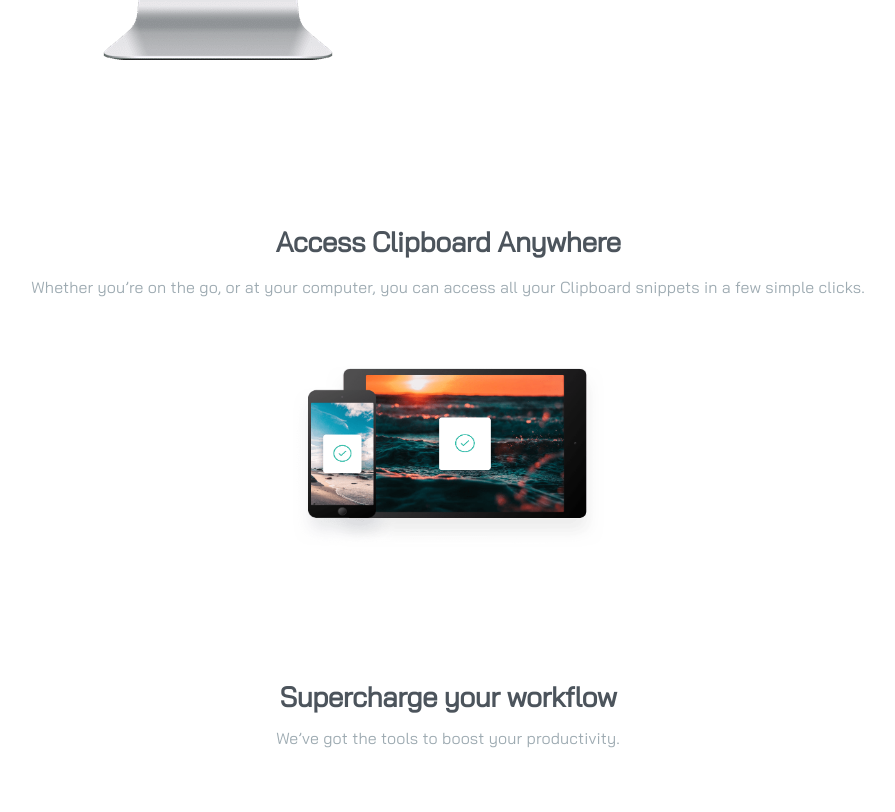
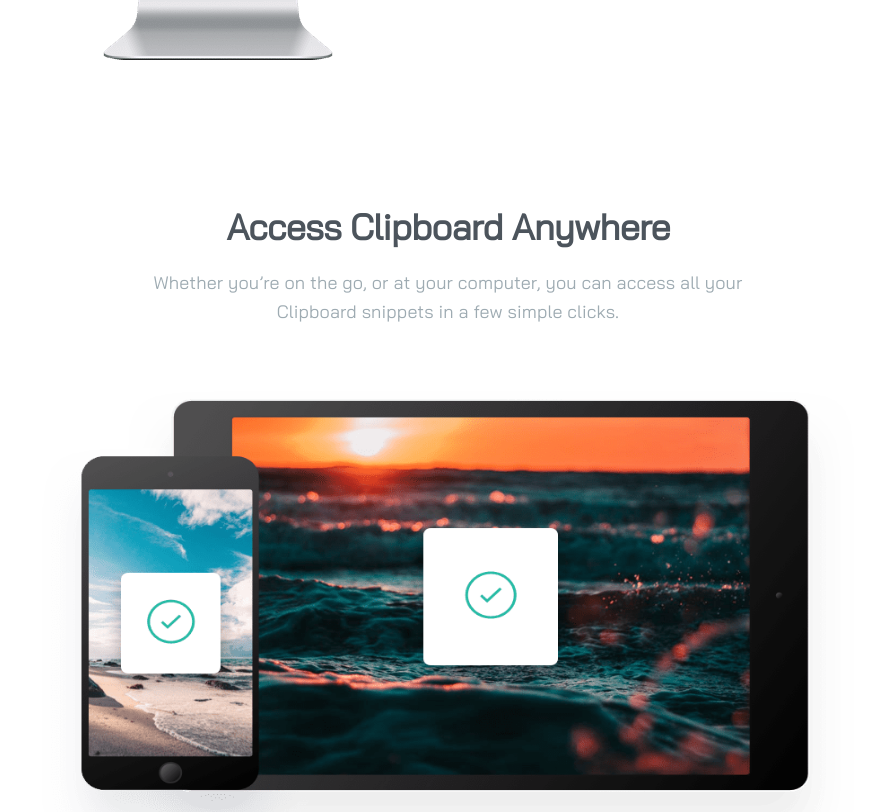
Before and after one commit to Oleksandr-Berd/clipboard, a React (Vite) app: page / in a window 1280 px wide. Shown: the part 1397-2209 px from the top of the page, without its empty margins (192-1087 px from the left). Built offline with nearby package versions, Linux system fonts and the light colour scheme.

Commit message:
access desk is done

```diff
--- a/src/components/Access/Access.jsx
+++ b/src/components/Access/Access.jsx
@@ -4,11 +4,13 @@ import devicesImg from "../../assets/images/image-devices.png"
 const Access = () => {
   return (
     <SC.AccessStyled>
+      <SC.AccessContentCon>
       <SC.AccessTitleStyled>Access Clipboard Anywhere</SC.AccessTitleStyled>
       <SC.AccessContentStyled>
         Whether you’re on the go, or at your computer, you can access all your
         Clipboard snippets in a few simple clicks.
       </SC.AccessContentStyled>
+      </SC.AccessContentCon>
       <SC.AccessThumbStyled>
         <img src={devicesImg} alt="devices" />
       </SC.AccessThumbStyled>
--- a/src/components/Access/AccessStyled.js
+++ b/src/components/Access/AccessStyled.js
@@ -5,6 +5,22 @@ padding-top: 92px;
   padding-bottom: 64px;
 
   text-align: center;
+
+  @media (min-width: 1280px) {
+    padding-top: 72px;
+    padding-bottom: 80px;
+  }
+`;
+
+export const AccessContentCon = styled.div`
+  margin-bottom: 64px;
+
+  @media (min-width: 1280px) {
+    width: 50%;
+
+    margin-left: auto;
+    margin-right: auto;
+  }
 `;
 
 export const AccessTitleStyled = styled.h3`
@@ -14,18 +30,27 @@ font-size: 28px;
   font-weight: 600;
   letter-spacing: -0.46px;
 
-color: #4C545C;
-`
+  color: #4c545c;
+
+  @media (min-width: 1280px) {
+    margin-bottom: 20px;
+
+    font-size: 36px;
+    letter-spacing: -0.59px;
+  }
+`;
 
 export const AccessContentStyled = styled.p`
-margin-bottom: 64px;
-
   font-size: 16px;
   line-height: 1.6;
   letter-spacing: 0.12px;
 
-color: #9EABB2;
-`
+  color: #9eabb2;
+
+  @media (min-width: 1280px) {
+    font-size: 18px;
+  }
+`;
 
 export const AccessThumbStyled = styled.div`
   display: inline-block;
@@ -33,8 +58,13 @@ display: inline-block;
   width: 311px;
   height: 182px;
 
-& >img{
+  @media (min-width: 1280px) {
+    width: 812px;
+    height: 475px;
+  }
+
+  & > img {
     width: inherit;
     height: inherit;
   }
-`
+`;
```
Lines whose indentation alone changed are shown as unchanged.
